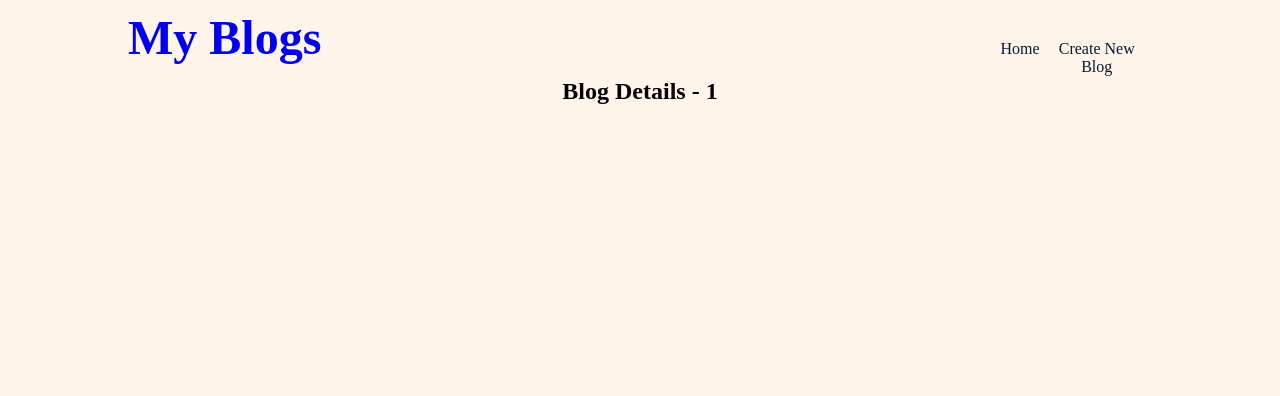
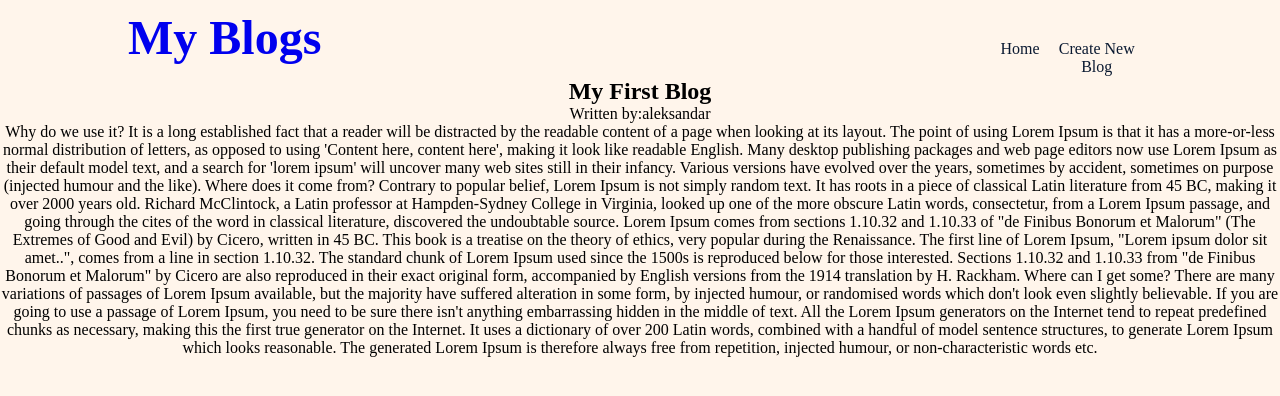
Before and after one commit to aleksandarLazic1998/Blog-App__React_Basics, a React (Create React App) app: page /blogs/1 in a window 1280 px wide. Shown: the top 396 px of the page. Built offline with nearby package versions, Linux system fonts and the light colour scheme; data requests are answered from the project's data file.

Commit message:
Reusing Custom Hooks to make the page for each blog we click

```diff
--- a/src/js/BlogDetails.js
+++ b/src/js/BlogDetails.js
@@ -1,11 +1,30 @@
 import { useParams } from "react-router-dom";
+import useFetch from "./components/shared/useFetch";
 
 const BlogDetails = () => {
   const { id } = useParams();
+  const {
+    data: blog,
+    error,
+    isLoading,
+  } = useFetch(`http://localhost:8000/blogs/${id}`);
 
   return (
-    <div className="blog-detail">
-      <h2>Blog Details - {id}</h2>
+    <div className="blog-details">
+      {/* If error is occured render custom message in a div component */}
+      {error && <div className="error__message">{error}</div>}
+      {/* If the Page is Loading render the div with the custom message */}
+      {isLoading && (
+        <div className="loading">Data is Loading Please Wait a Moment ...</div>
+      )}
+      {/* To hold the value of blog falsy then when it fetches the data render it to DOM */}
+      {blog && (
+        <article className="blog__article">
+          <h2 className="blog__article__title">{blog.title}</h2>
+          <p className="blog__article__author">Written by:{blog.author}</p>
+          <div className="blog__article__body">{blog.body}</div>
+        </article>
+      )}
     </div>
   );
 };
```
